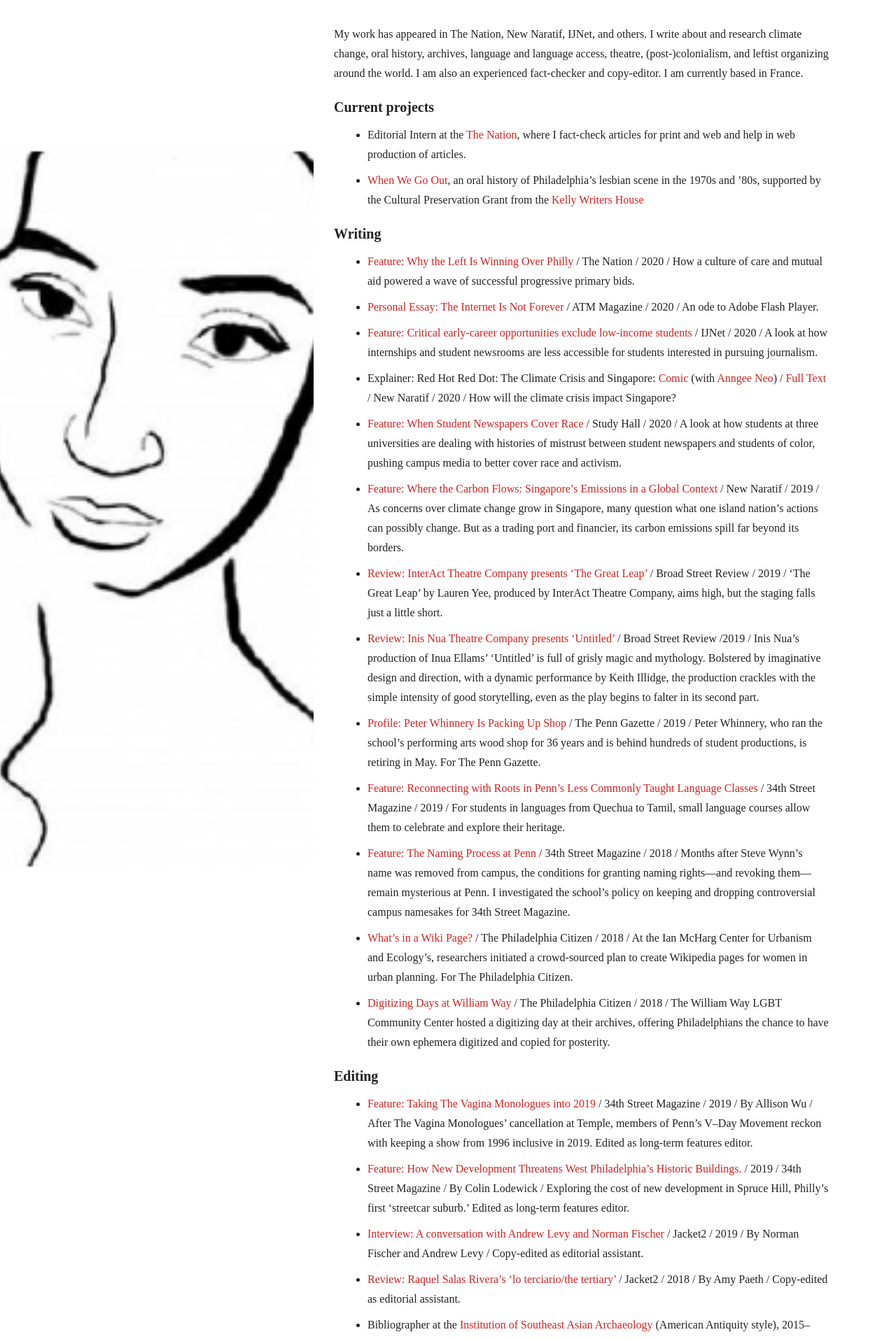
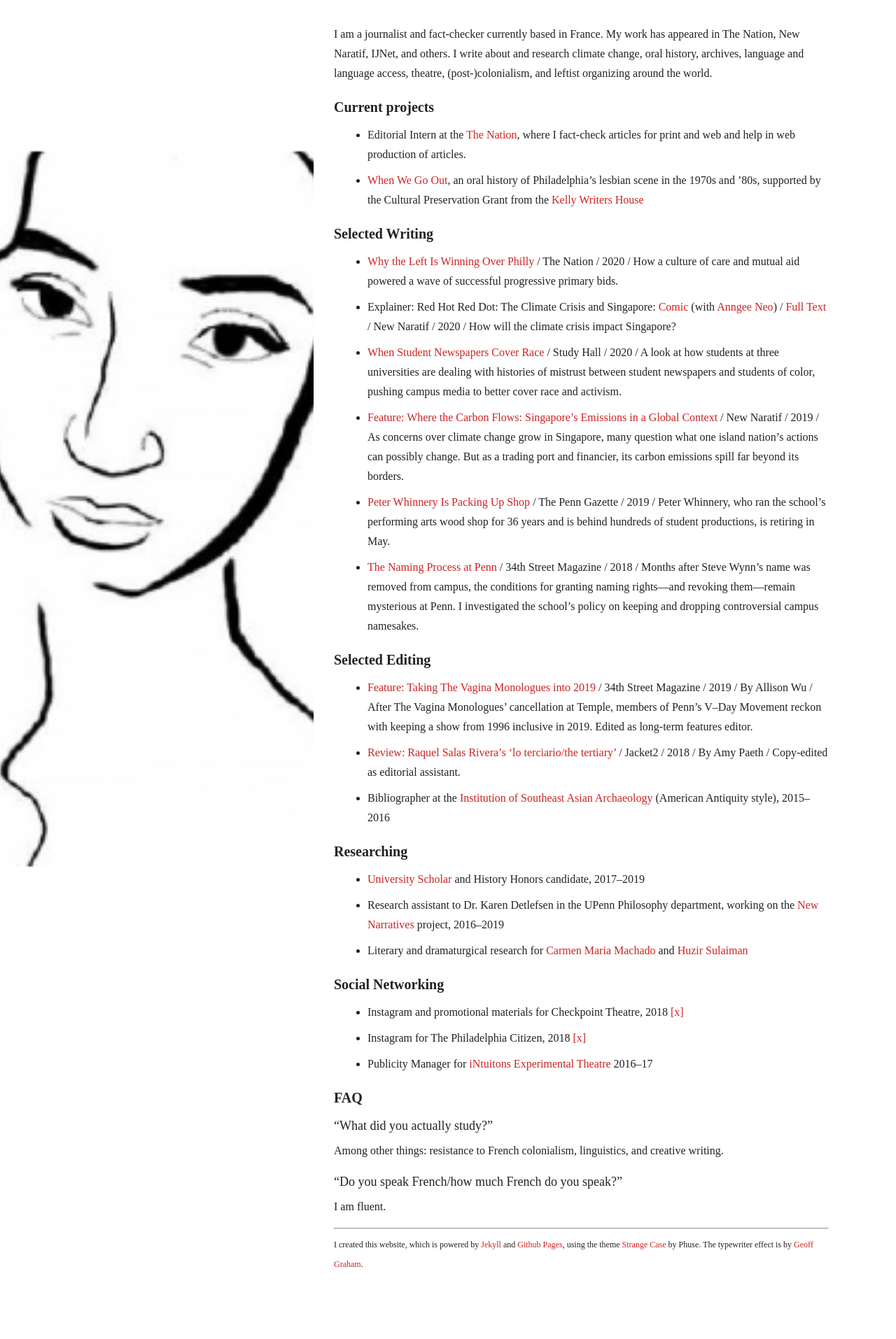
Before and after one commit to meerabellejesuthasan/meerabellejesuthasan.github.io, a Jekyll site: the page built from index.md, in a window 1280 px wide. Shown: the top 1914 px of the page at 70% size. Built offline with Jekyll 4.4.1, drawn with Linux system fonts in a browser that asks for light colours; nearby versions of some CDN libraries; some web fonts are replaced; Markdown is read by kramdown in place of the engine named in the settings; some of the changed text lies outside the part shown.

Commit message:
updated, cut some stuff from index and added new page

```diff
--- a/_layouts/default.html
+++ b/_layouts/default.html
@@ -28,7 +28,6 @@
       <ul class="meta">
         <center>
         <li>
-          <span>
             <a href="{{site.baseurl}}/#writing">
             <button class="nav-button">Writing </button></a>
             <br>
@@ -50,7 +49,6 @@
             <a href="{{site.baseurl}}/#faq">
             <button class="nav-button">FAQ
             </button></a>
-          </span>
           </li>
         </div>
         </center>
--- a/index.md
+++ b/index.md
@@ -1,62 +1,34 @@
 ---
 layout: default
 ---
-My work has appeared in The Nation, New Naratif, IJNet, and others. I write about and research climate change, oral history, archives, language and language access, theatre, (post-)colonialism, and leftist organizing around the world. I am also an experienced fact-checker and copy-editor. I am currently based in France.
+I am a journalist and fact-checker currently based in France. My work has appeared in The Nation, New Naratif, IJNet, and others. I write about and research climate change, oral history, archives, language and language access, theatre, (post-)colonialism, and leftist organizing around the world.
 
 <h1> Current projects </h1>
 * Editorial Intern at the [The Nation](https://thenation.com), where I fact-check articles for print and web and help in web production of articles.
 * [When We Go Out](http://whenwegoout.substack.com/), an oral history of Philadelphia's lesbian scene in the 1970s and '80s, supported by the Cultural Preservation Grant from the [Kelly Writers House](http://writing.upenn.edu)
 
-<h1 id="writing"> Writing </h1>
-* [Feature: Why the Left Is Winning Over Philly](https://www.thenation.com/article/politics/philadelphia-dem-primary-movement/) / The Nation / 2020 / How a culture of care and mutual aid powered a wave of successful progressive primary bids.
-* [Personal Essay: The Internet Is Not Forever](https://www.atm-magazine.com/atm-magazine-issue-01-wicked/the-internet-is-not-forever-lacartoonerie) / ATM Magazine / 2020 / An ode to Adobe Flash Player.
-* [Feature: Critical early-career opportunities exclude low-income students](https://ijnet.org/en/story/critical-early-career-opportunities-exclude-low-income-students) / IJNet / 2020 / A look at how internships and student newsrooms are less accessible for students interested in pursuing journalism.
+<h1 id="writing"> Selected Writing </h1>
+* [Why the Left Is Winning Over Philly](https://www.thenation.com/article/politics/philadelphia-dem-primary-movement/) / The Nation / 2020 / How a culture of care and mutual aid powered a wave of successful progressive primary bids.
 * Explainer: Red Hot Red Dot: The Climate Crisis and Singapore: [Comic](https://newnaratif.com/comic/red-hot-red-dot-the-climate-crisis-and-singapore/) (with [Anngee Neo](https://www.anngee.sg/)) / [Full Text](https://newnaratif.com/research/explainer-the-climate-crisis-and-singapore/) / New Naratif / 2020 / How will the climate crisis impact Singapore?
-* [Feature: When Student Newspapers Cover Race](https://studyhall.xyz/when-student-newspapers-cover-race/) /  Study Hall / 2020 / A look at how students at three universities are dealing with histories of mistrust between student newspapers and students of color, pushing campus media to better cover race and activism.
+* [When Student Newspapers Cover Race](https://studyhall.xyz/when-student-newspapers-cover-race/) /  Study Hall / 2020 / A look at how students at three universities are dealing with histories of mistrust between student newspapers and students of color, pushing campus media to better cover race and activism.
 * [Feature: Where the Carbon Flows: Singapore’s Emissions in a Global Context](https://newnaratif.com/journalism/where-the-carbon-flows-singapores-emissions-in-a-global-context/share/zrrenoryyrw/22367e845ad71c7a278473e5a2995387/) / New Naratif / 2019 / As concerns over climate change grow in Singapore, many question what one island nation’s actions can possibly change. But as a trading port and financier, its carbon emissions spill far beyond its borders.
-* [Review: InterAct Theatre Company presents 'The Great Leap'](https://www.broadstreetreview.com/theater/interact-theatre-company-presents-lauren-yees-the-great-leap) / Broad Street Review / 2019 / 'The Great Leap' by Lauren Yee, produced by InterAct Theatre Company, aims high, but the staging falls just a little short.
-* [Review: Inis Nua Theatre Company presents 'Untitled'](https://www.broadstreetreview.com/theater/inis-nua-theatre-company-presents-inua-ellamss-untitled#) / Broad Street Review /2019 / Inis Nua's production of Inua Ellams' 'Untitled' is full of grisly magic and mythology. Bolstered by imaginative design and direction, with a dynamic performance by Keith Illidge, the production crackles with the simple intensity of good storytelling, even as the play begins to falter in its second part.
-* [Profile: Peter Whinnery Is Packing Up Shop](http://thepenngazette.com/peter-whinnery-is-packing-up-shop/) / The Penn Gazette / 2019 / Peter Whinnery, who ran the school's performing arts wood shop for 36 years and is behind hundreds of student productions, is retiring in May. For The Penn Gazette.
-* [Feature: Reconnecting with Roots in Penn's Less Commonly Taught Language Classes](https://www.34st.com/article/2019/05/penn-upenn-language-courses-academics-tamil-polish-quechua-linguistics) / 34th Street Magazine / 2019 / For students in languages from Quechua to Tamil, small language courses allow them to celebrate and explore their heritage.
-* [Feature: The Naming Process at Penn](https://www.34st.com/article/2018/12/upenn-naming-renaming-wynn-commons-bill-cosby) / 34th Street Magazine / 2018 / Months after Steve Wynn’s name was removed from campus, the conditions for granting naming rights—and revoking them—remain mysterious at Penn. I investigated the school's policy on keeping and dropping controversial campus namesakes for 34th Street Magazine.
-* [What's in a Wiki Page?](https://thephiladelphiacitizen.org/whats-in-a-wiki-page/) / The Philadelphia Citizen / 2018 / At the Ian McHarg Center for Urbanism and Ecology's, researchers initiated a crowd-sourced plan to create Wikipedia pages for women in urban planning. For The Philadelphia Citizen.
-* [Digitizing Days at William Way](https://thephiladelphiacitizen.org/the-citizen-recommends-digitizing-days-at-william-way/) / The Philadelphia Citizen / 2018 / The William Way LGBT Community Center hosted a digitizing day at their archives, offering Philadelphians the chance to have their own ephemera digitized and copied for posterity.
+* [Peter Whinnery Is Packing Up Shop](http://thepenngazette.com/peter-whinnery-is-packing-up-shop/) / The Penn Gazette / 2019 / Peter Whinnery, who ran the school's performing arts wood shop for 36 years and is behind hundreds of student productions, is retiring in May.
+* [The Naming Process at Penn](https://www.34st.com/article/2018/12/upenn-naming-renaming-wynn-commons-bill-cosby) / 34th Street Magazine / 2018 / Months after Steve Wynn’s name was removed from campus, the conditions for granting naming rights—and revoking them—remain mysterious at Penn. I investigated the school's policy on keeping and dropping controversial campus namesakes.
 
-
-<h1 id="editing"> Editing </h1>
+<h1 id="editing"> Selected Editing </h1>
 * [Feature: Taking The Vagina Monologues into 2019](https://www.34st.com/article/2019/02/vagina-monologues-v-day-eve-ensler-feature-valentines-day-love-issue) / 34th Street Magazine / 2019 / By Allison Wu / After The Vagina Monologues' cancellation at Temple, members of Penn's V–Day Movement reckon with keeping a show from 1996 inclusive in 2019. Edited as long-term features editor.
-* [Feature: How New Development Threatens West Philadelphia's Historic Buildings.](https://www.34st.com/article/2019/01/historic-preservation-west-philadelphia-spruce-hill-uch-campus-apartments-gentrification) / 2019 / 34th Street Magazine / By Colin Lodewick / Exploring the cost of new development in Spruce Hill, Philly’s first ‘streetcar suburb.’ Edited as long-term features editor.
-* [Interview: A conversation with Andrew Levy and Norman Fischer](http://jacket2.org/interviews/condemnation-confrontation-remembrance) / Jacket2 / 2019 / By Norman Fischer and Andrew Levy / Copy-edited as editorial assistant.
 * [Review: Raquel Salas Rivera's 'lo terciario/the tertiary'](http://jacket2.org/reviews/products-labor) / Jacket2 / 2018 / By Amy Paeth / Copy-edited as editorial assistant.
 * Bibliographer at the [Institution of Southeast Asian Archaeology](https://iseaarchaeology.org/ban-chiang-project/) (American Antiquity style), 2015–2016
 
 <h1 id="researching"> Researching </h1>
+* [University Scholar](https://www.curf.upenn.edu/profile/jesuthasan-meerabelle) and History Honors candidate, 2017–2019
 * Research assistant to Dr. Karen Detlefsen in the UPenn Philosophy department, working on the [New Narratives](http://www.newnarrativesinphilosophy.net/) project, 2016–2019
-* [University Scholar](https://www.curf.upenn.edu/profile/jesuthasan-meerabelle) and History Honors candidate, 2017–2019
-* Work-study and bibliographer at the [Institution of Southeast Asian Archaeology](https://iseaarchaeology.org/ban-chiang-project/), 2015–2016
 * Literary and dramaturgical research for [Carmen Maria Machado](https://carmenmariamachado.com/) and [Huzir Sulaiman](https://www.sifa.sg/programmes/displaced-persons-welcome-dinner-working-title/)
 
 <h1 id="social-networking"> Social Networking </h1>
 * Instagram and promotional materials for Checkpoint Theatre, 2018 [[x]]({{site.baseurl}}/social-media#checkpoint)
 * Instagram for The Philadelphia Citizen, 2018 [[x]]({{site.baseurl}}/social-media#citizen)
 * Publicity Manager for [iNtuitons Experimental Theatre](https://www.facebook.com/iNtuitons/) 2016–17
-
-<h1 id="dramatizing"> Dramatizing </h1>
-* Directing
-  - Of Government by Alexander Borinsky (assistant), March 2019
-  - She Kills Monsters by Qui Nguyen, Feb. 2018
-  - The Merchant of Venice by William Shakespeare (assistant), April 2017
-  - Boat to Nowhere by Emilia Javanica (assistant), Feb. 2017
-  - Blind Willie and the Talking Dog by Shel Silverstein, Feb. 2017
-  - Film Noir by Adam Symkowicz, Feb. 2016
-* Lighting Design
-  - Stickfly by Lydia R. Diamond, March 2018
-  - African Rhythms x Penn Naach Presents: The Four Elements, dance show, Dec. 2017
-  - The Colored Museum by George C. Wolfe, Nov. 2017
-  - I Am Antigone by Saudamini Siegrist, Nov. 2017
-  - Red by John Logan, April 2016
-  - Sons of the Prophet by Stephen Karam, March 2016
-  - Big Fat City by Mahesh Dattani, Oct. 2015
 
 <h1 id="faq"> FAQ </h1>
 
@@ -66,9 +38,6 @@ Among other things: resistance to French colonialism, linguistics, and creative
 ##"Do you speak French/how much French do you speak?"
 I am fluent.
 
-##"Where are you from/where can you work?"
-Don't worry about it.
-
 ***
 
 ###I created this website, which is powered by [Jekyll](https://jekyllrb.com/) and  [Github Pages](https://pages.github.com/), using the theme [Strange Case](http://themes.jekyllrc.org/strangecase/) by Phuse. The typewriter effect is by [Geoff Graham](https://css-tricks.com/author/geoffgraham/).
```
Also changed, not shown: allwriting.md (added, +29 -0 lines).
